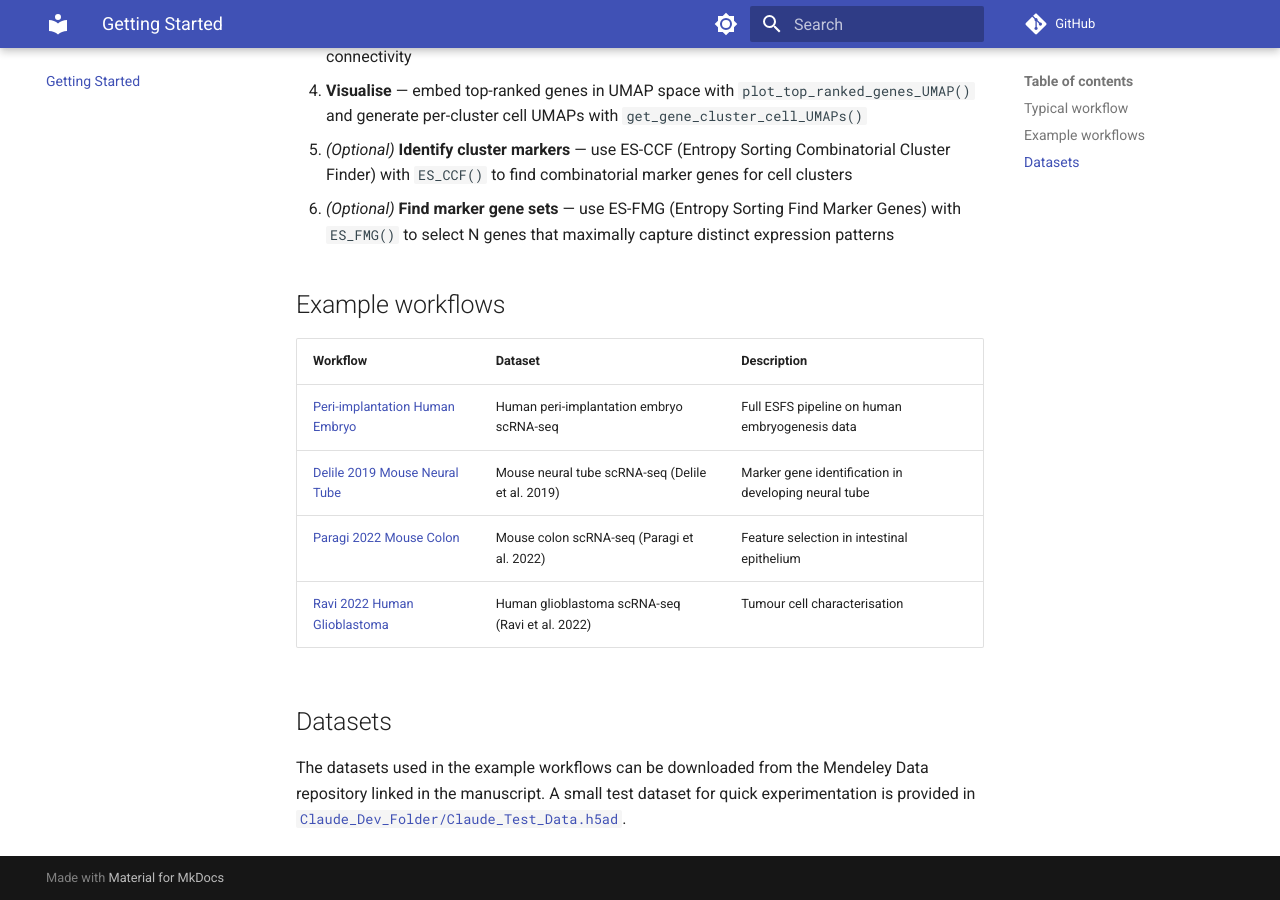
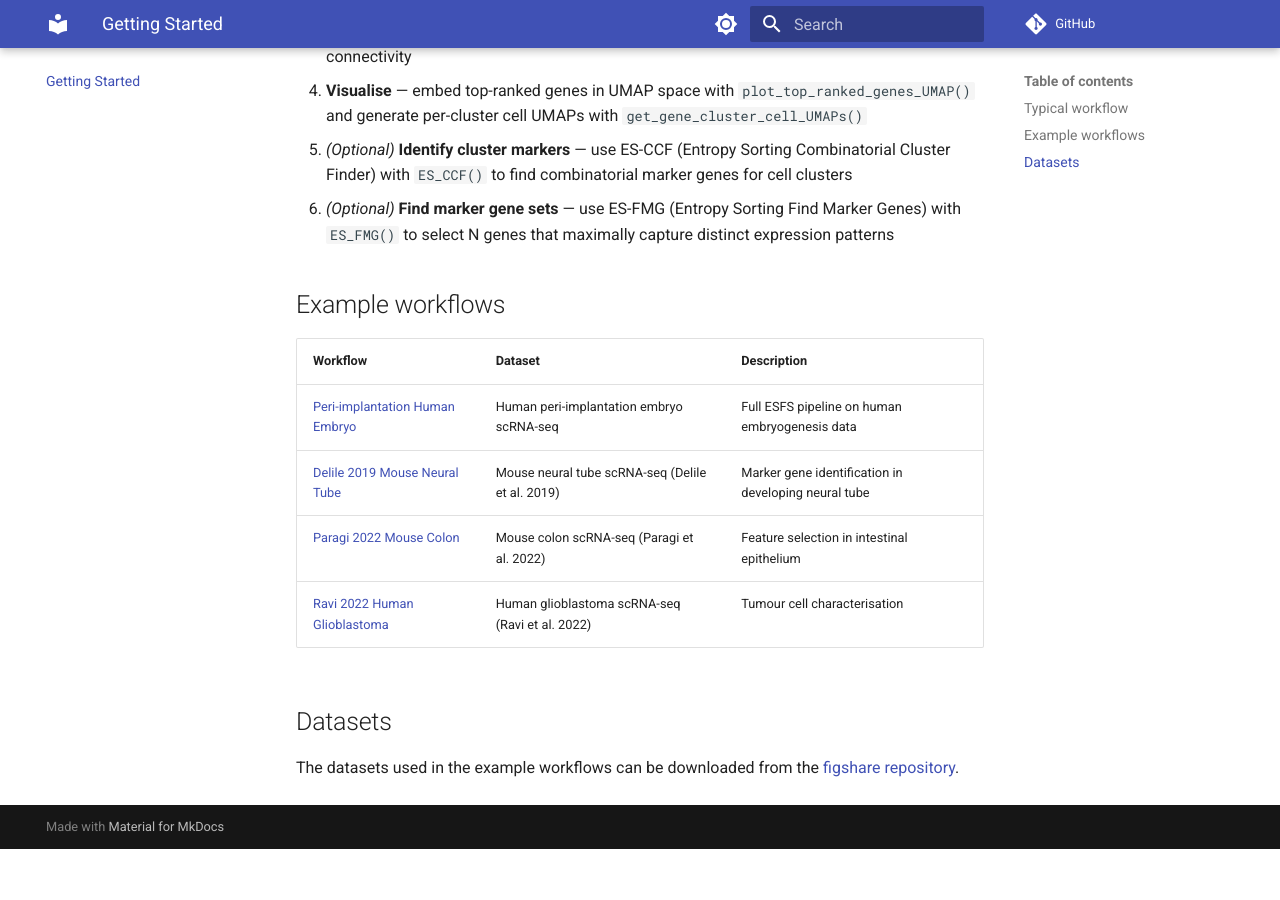
Before and after one commit to aradley/ESFS, an MkDocs documentation site: the page built from docs/getting_started.md, in a window 1280 px wide and 900 px high, scrolled down 537 px. Built offline with MkDocs 1.6.1 and Material for MkDocs 9.7.7, drawn with Linux system fonts in a browser that asks for light colours; comment, search, counter and statistics services are not loaded; after the commit the page ends 1386 px from its top, so only the background shows below that.

Commit message:
Readme updates

```diff
--- a/docs/getting_started.md
+++ b/docs/getting_started.md
@@ -24,4 +24,4 @@ An ESFS analysis generally follows this sequence:
 
 ## Datasets
 
-The datasets used in the example workflows can be downloaded from the Mendeley Data repository linked in the manuscript. A small test dataset for quick experimentation is provided in [`Claude_Dev_Folder/Claude_Test_Data.h5ad`](../Claude_Dev_Folder/Claude_Test_Data.h5ad).
+The datasets used in the example workflows can be downloaded from the [figshare repository](https://figshare.com/s/4e445e7fa03cc4ccd289).
```
